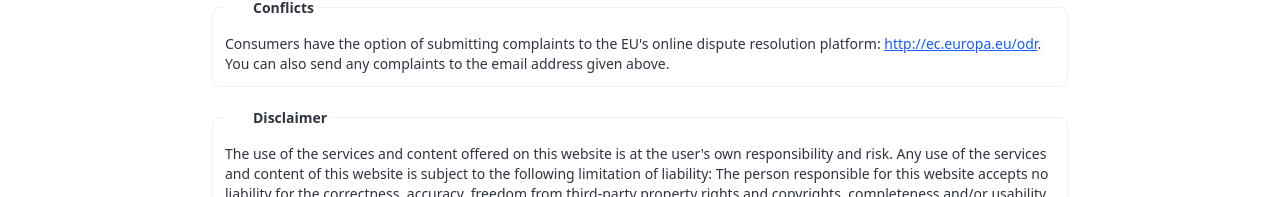
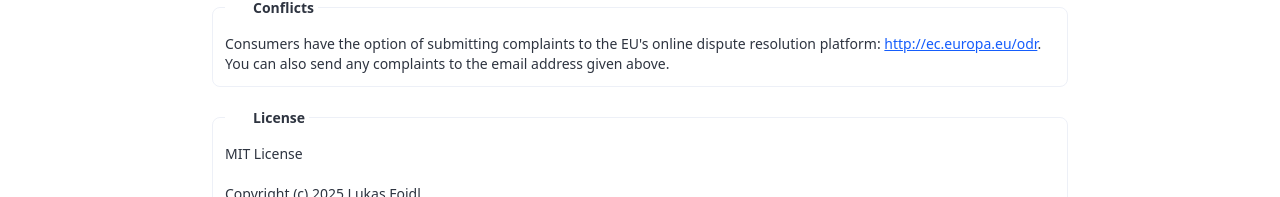
Before and after one commit to lukasfoidl/snippet-manager, a SvelteKit app: page /imprint in a window 1280 px wide. Shown: the part 499-696 px from the top of the page. Built offline with nearby package versions, Linux system fonts and the light colour scheme; no server answers; some icons are missing.

Commit message:
changed disclaimer to license

```diff
--- a/src/lib/i18n/de.json
+++ b/src/lib/i18n/de.json
@@ -107,17 +107,21 @@
 			"title": "Kontaktdaten",
 			"text": "Email: <a href='mailto:se23m032@technikum-wien.at' class='text-blue-600 underline'>se23m032@technikum-wien.at</a>"
 		},
-		"disclaimer": {
-			"title": "Haftungsausschluss",
-			"text": "Die Nutzung der auf dieser Website angebotenen Services und Inhalte erfolgt auf eigene Verantwortung und eigenes Risiko. Jede Nutzung der Services und Inhalte dieser Website unterliegt der nachfolgenden Haftungsbegrenzung: Die verantwortliche Person dieser Website übernimmt keine Haftung für die Richtigkeit, Fehlerfreiheit, Freiheit von Schutz- und Urheberrechten Dritter, Vollständigkeit und/oder Verwendbarkeit sowie dauernden Verfügbarkeit der bereit gestellten Inhalte und Services. Darüber hinaus ist eine Haftung für Sach- und Rechtsmängel ausdrücklich ausgeschlossen, sofern nicht ein vorsätzliches oder arglistiges Verhalten der verantwortlichen Person der Website nachgewiesen werden kann. Auch ist eine Haftung für indirekte Schäden, Folgeschäden oder entgangenem Gewinn, Datenverluste oder Datenänderungen vollumfänglich ausgeschlossen. Eine Haftung in anderen als den vorgenannten Fällen setzt ein nachgewiesenes vorsätzliches oder grob fahrlässiges Verhalten der verantwortlichen Person der Website voraus. <br /> Es wird ausdrücklich auf die Nutzung von Cloud-Diensten (Datenbank, Hosting) hingewiesen und darauf, dass die Datenübertragung im Internet und Datenspeicherung bei externen Anbietern Sicherheitslücken aufweisen kann und keine Haftung der verantwortlichen Person der Website für externe Clouddienste übernommen wird. Weiters wird explizit erwähnt, dass von der Speicherung sensibler sowie persönlicher Daten abgeraten wird."
-		},
 		"general": {
 			"title": "Allgemein",
 			"text": "Diese Anwendung ist Teil einer Projektarbeit des Studiengangs Software Engineering der FH Technikum Wien."
 		},
+		"license": {
+			"title": "Lizenz",
+			"text": "MIT License<br /><br />Copyright (c) 2025 Lukas Foidl<br /><br />Jedem, der eine Kopie dieser Software und der zugehörigen Dokumentationsdateien (die 'Software') erhält, wird hiermit kostenlos die Erlaubnis erteilt, ohne Einschränkung mit der Software zu handeln, einschließlich und ohne Einschränkung der Rechte zur Nutzung, zum Kopieren, Ändern, Zusammenführen, Veröffentlichen, Verteilen, Unterlizenzieren und/oder Verkaufen von Kopien der Software, und Personen, denen die Software zur Verfügung gestellt wird, dies unter den folgenden Bedingungen zu gestatten:<br /><br />Der obige Urheberrechtshinweis und dieser Genehmigungshinweis müssen in allen Kopien oder wesentlichen Teilen der Software enthalten sein.<br /><br />DIE SOFTWARE WIRD OHNE MÄNGELGEWÄHR UND OHNE JEGLICHE AUSDRÜCKLICHE ODER STILLSCHWEIGENDE GEWÄHRLEISTUNG, EINSCHLIEẞLICH, ABER NICHT BESCHRÄNKT AUF DIE GEWÄHRLEISTUNG DER MARKTGÄNGIGKEIT, DER EIGNUNG FÜR EINEN BESTIMMTEN ZWECK UND DER NICHTVERLETZUNG VON RECHTEN DRITTER, ZUR VERFÜGUNG GESTELLT. DIE AUTOREN ODER URHEBERRECHTSINHABER SIND IN KEINEM FALL HAFTBAR FÜR ANSPRÜCHE, SCHÄDEN ODER ANDERE VERPFLICHTUNGEN, OB IN EINER VERTRAGS- ODER HAFTUNGSKLAGE, EINER UNERLAUBTEN HANDLUNG ODER ANDERWEITIG, DIE SICH AUS ODER IN VERBINDUNG MIT DER SOFTWARE ODER DER NUTZUNG ODER ANDEREN GESCHÄFTEN MIT DER SOFTWARE ERGEBEN."
+		},
+		"notice": {
+			"title": "Hinweis",
+			"text": "Es wird ausdrücklich auf die Verwendung von externen Clouddiensten (Hosting, Datenbank) hingewiesen und von der Speicherung sensibler oder persönlicher Daten abgeraten."
+		},
 		"responsible": {
 			"title": "Verantwortliche Person",
-			"text": "Lukas Foidl <br /> Theodor Stefskygasse 13 <br /> 2000 Stockerau <br /> Österreich"
+			"text": "Lukas Foidl<br />Theodor Stefskygasse 13<br />2000 Stockerau<br />Österreich"
 		}
 	},
 	"languages": {
@@ -127,7 +131,7 @@
 	"layout": {
 		"categories": "Kategorien",
 		"darkmode": "Dunkelmodus",
-        "imprint": "Impressum",
+		"imprint": "Impressum",
 		"language": "Sprache",
 		"lighmode": "Hellmodus",
 		"login": "Anmelden",
--- a/src/lib/i18n/en.json
+++ b/src/lib/i18n/en.json
@@ -107,17 +107,21 @@
 			"title": "Contact Details",
 			"text": "Email: <a href='mailto:se23m032@technikum-wien.at' class='text-blue-600 underline'>se23m032@technikum-wien.at</a>"
 		},
-		"disclaimer": {
-			"title": "Disclaimer",
-			"text": "The use of the services and content offered on this website is at the user's own responsibility and risk. Any use of the services and content of this website is subject to the following limitation of liability: The person responsible for this website accepts no liability for the correctness, accuracy, freedom from third-party property rights and copyrights, completeness and/or usability or permanent availability of the content and services provided. Furthermore, liability for material defects and defects of title is expressly excluded, unless wilful or fraudulent behaviour on the part of the person responsible for the website can be proven. Liability for indirect damage, consequential damage or loss of profit, loss of data or changes to data is also excluded in full. Liability in cases other than those mentioned above presupposes proven intentional or grossly negligent behaviour on the part of the person responsible for the website. <br /> Express reference is made to the use of cloud services (database, hosting) and to the fact that data transmission on the internet and data storage by external providers may have security gaps and that the person responsible for the website assumes no liability for external cloud services. Furthermore, it is explicitly mentioned that the storage of sensitive and personal data is not recommended."
-		},
 		"general": {
 			"title": "General",
 			"text": "This application is part of a project work at the Software Engineering programme of the UAS Technikum Wien."
 		},
+		"license": {
+			"title": "License",
+			"text": "MIT License<br /><br />Copyright (c) 2025 Lukas Foidl<br /><br />Permission is hereby granted, free of charge, to any person obtaining a copy of this software and associated documentation files (the 'Software'), to deal in the Software without restriction, including without limitation the rights to use, copy, modify, merge, publish, distribute, sublicense, and/or sell copies of the Software, and to permit persons to whom the Software is furnished to do so, subject to the following conditions:<br/><br />The above copyright notice and this permission notice shall be included in all copies or substantial portions of the Software.<br /><br />THE SOFTWARE IS PROVIDED 'AS IS', WITHOUT WARRANTY OF ANY KIND, EXPRESS OR IMPLIED, INCLUDING BUT NOT LIMITED TO THE WARRANTIES OF MERCHANTABILITY, FITNESS FOR A PARTICULAR PURPOSE AND NONINFRINGEMENT. IN NO EVENT SHALL THE AUTHORS OR COPYRIGHT HOLDERS BE LIABLE FOR ANY CLAIM, DAMAGES OR OTHER LIABILITY, WHETHER IN AN ACTION OF CONTRACT, TORT OR OTHERWISE, ARISING FROM, OUT OF OR IN CONNECTION WITH THE SOFTWARE OR THE USE OR OTHER DEALINGS IN THE SOFTWARE."
+		},
+		"notice": {
+			"title": "Notice",
+			"text": "Express reference is made to the use of external cloud services (hosting, database) and the storage of sensitive or personal data is not recommended."
+		},
 		"responsible": {
 			"title": "Responsible Person",
-			"text": "Lukas Foidl <br /> Theodor Stefskygasse 13 <br /> 2000 Stockerau <br /> Österreich"
+			"text": "Lukas Foidl<br />Theodor Stefskygasse 13<br />2000 Stockerau<br />Österreich"
 		}
 	},
 	"languages": {
--- a/src/routes/imprint/+page.svelte
+++ b/src/routes/imprint/+page.svelte
@@ -24,6 +24,9 @@
 <ImprintBox title={$t('imprint.conflicts.title')} text={$t('imprint.conflicts.text')}>
 	<MdiConflict class="h-5 w-5" />
 </ImprintBox>
-<ImprintBox title={$t('imprint.disclaimer.title')} text={$t('imprint.disclaimer.text')}>
+<ImprintBox title={$t('imprint.license.title')} text={$t('imprint.license.text')}>
 	<MdiGavel class="h-5 w-5" />
 </ImprintBox>
+<ImprintBox title={$t('imprint.notice.title')} text={$t('imprint.notice.text')}>
+	<MdiInfo class="h-5 w-5" />
+</ImprintBox>
```
